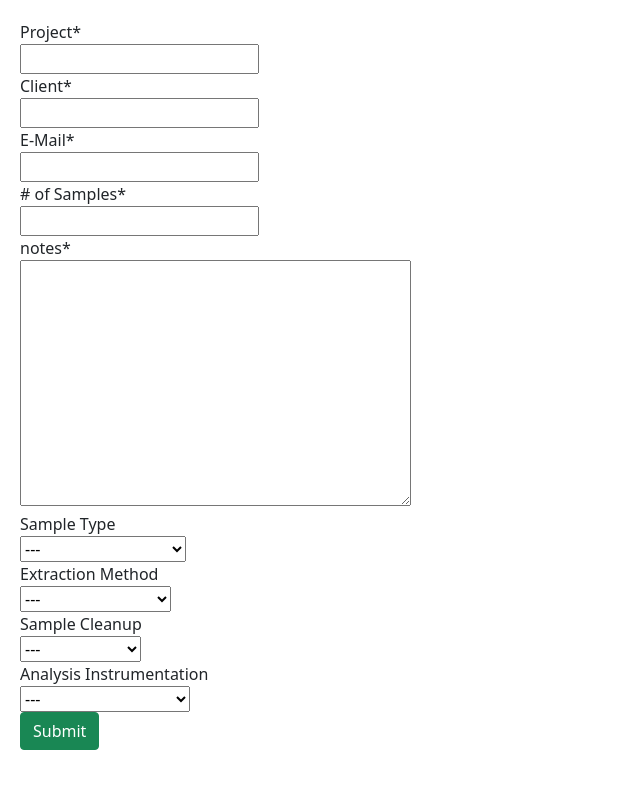
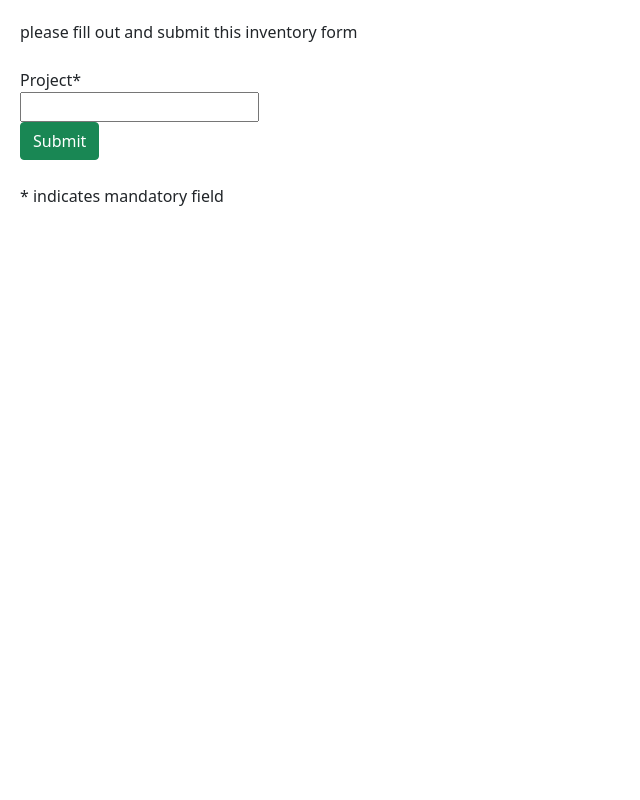
Before and after one commit to PatrickToole/inventory-log-tracker, a Django app: page / in a window 1280 px wide. Shown: the whole page, without its empty margins (0-640 px from the left). Run offline with Django 3.2, Linux system fonts and the light colour scheme; some libraries are stand-ins or nearby versions.

Commit message:
working form. removed redirect resubmit. working on landing page.

```diff
--- a/myapp/forms.py
+++ b/myapp/forms.py
@@ -3,14 +3,6 @@ from crispy_forms.layout import Layout, Submit
 from django import forms
 from .models import Snippet
 
-# analysis_type_choices = [
-#     ('pahs', 'PAHs'),
-#     ('alkanes' 'Alkanes'),
-#     ('phenols', 'Phenols'),
-#     ('tph', 'TPH'),
-#     ('btex', 'BTEX'),
-#     ('other', 'Other'),
-#     ]
 
 class ContactForm(forms.Form):
     project_name = forms.CharField(label='Project')
@@ -43,14 +35,7 @@ class ContactForm(forms.Form):
 
         self.helper.layout = Layout(
             'project_name',
-            'client',
-            'email',
-            'num_sample',
-            'description',
-            'sample_type',
-            'extraction_method',
-            'sample_cleanup',
-            'analysis_instrumentation',
+
             Submit('submit', 'Submit', css_class='btn-success')
         )
 
@@ -58,7 +43,11 @@ class SnippetForm(forms.ModelForm):
 
     class Meta:
         model = Snippet
-        fields = ('name', 'email', 'quantity','description', 'sample_type', 'extraction_method', 'sample_cleanup', 'analysis_instrumentation',)
+        fields = ('name', 'email', 'quantity','description', 'sample_type', 'extraction_method',
+         'sample_cleanup', 'analysis_instrumentation','analysis_pah','analysis_alkanes','analysis_phenols', 'analysis_tph', 'analysis_btex',
+         'log_comments')
+        labels = {'name':'Client Name', 'analysis_pah':'PAHs', 'analysis_alkanes':'Alkanes','log_comments': 'Comments',
+         'analysis_phenols': 'Phenols','analysis_tph': 'TPH','analysis_tph':'BTEX'}
 
     def __init__(self, *args, **kwargs):
         super().__init__(*args, **kwargs)
@@ -75,5 +64,11 @@ class SnippetForm(forms.ModelForm):
             'extraction_method',
             'sample_cleanup',
             'analysis_instrumentation',
+            'analysis_pah',
+            'analysis_alkanes',
+            'analysis_phenols',
+            'analysis_tph',
+            'analysis_btex',
+            'log_comments',
             Submit('submit', 'Submit', css_class='btn-success')
         )
--- a/myapp/models.py
+++ b/myapp/models.py
@@ -15,6 +15,12 @@ class Snippet(models.Model):
     extraction_method = models.CharField(max_length= 100, choices=extraction_method_choices, blank=True)
     sample_cleanup = models.CharField(max_length= 100, choices=sample_cleanup_choices, blank=True)
     analysis_instrumentation = models.CharField(max_length= 100, choices=analysis_instrumentation_choices, blank=True)
+    analysis_pah = models.BooleanField(default=False)
+    analysis_alkanes = models.BooleanField(default=False)
+    analysis_phenols = models.BooleanField(default=False)
+    analysis_tph = models.BooleanField(default=False)
+    analysis_btex = models.BooleanField(default=False)
+    log_comments = models.TextField()
 
     def __str__(self):
         return self.name
--- a/myapp/templates/form.html
+++ b/myapp/templates/form.html
@@ -9,7 +9,12 @@
     <link rel="stylesheet" href="https://cdn.jsdelivr.net/npm/bootstrap@5.1.3/dist/css/bootstrap.min.css" integrity="sha384-1BmE4kWBq78iYhFldvKuhfTAU6auU8tT94WrHftjDbrCEXSU1oBoqyl2QvZ6jIW3" crossorigin="anonymous">
 </head>
 <body style="padding: 20px;">
+     please fill out and submit this inventory form
+    <br>
+    <br>
     {% crispy form form.helper %}
+    <br>
+    * indicates mandatory field
 
 </body>
 </html>
--- a/myapp/views.py
+++ b/myapp/views.py
@@ -1,6 +1,8 @@
-from django.http.response import HttpResponse
-from django.shortcuts import render
-from django.http import HttpResponse
+from django.http.response import HttpResponse, HttpResponseRedirect
+from django.shortcuts import render, redirect
+from django.http import HttpResponse, HttpResponseRedirect
+
+from myapp.models import Snippet
 from .forms import ContactForm, SnippetForm
 
 # Create your views here.
@@ -11,18 +13,9 @@ def contact(request):
         if form.is_valid():
 
             project_name = form.cleaned_data['project_name']
-            client = form.cleaned_data['client']
-            email = form.cleaned_data['email']
-            num_sample = form.cleaned_data['num_sample']
-            description = form.cleaned_data['description']
-            sample_type = form.cleaned_data['sample_type']
-            extraction_method = form.cleaned_data['extraction_method']
-            sample_cleanup = form.cleaned_data['sample_cleanup']
-            analysis_instrumentation = form.cleaned_data['analysis_instrumentation']
 
 
 
-            print(f'project name:{project_name}, client:{client}, email:{email}, number of samples:{num_sample}, description:{description}, sample type:{sample_type}, extraction method:{extraction_method}, sample cleanup: {sample_cleanup}, analysis instrumentation: {analysis_instrumentation}')
 
 
     form = ContactForm()
@@ -34,9 +27,7 @@ def snippet_detail(request):
         form = SnippetForm(request.POST)
         if form.is_valid():
             form.save()
-
-
-
+            return redirect(snippet_detail)              #################### redirect
 
     form = SnippetForm()
     return render(request, 'form.html',{'form': form})
```
Also changed, not shown: db.sqlite3, myapp/migrations/0005_auto_20211119_1142.py (added), myapp/migrations/0006_auto_20211119_1151.py (added), myapp/migrations/0007_snippet_analysis_alkanes.py (added), myapp/migrations/0008_auto_20211119_1336.py (added), myapp/migrations/0009_snippet_log_comments.py (added).
